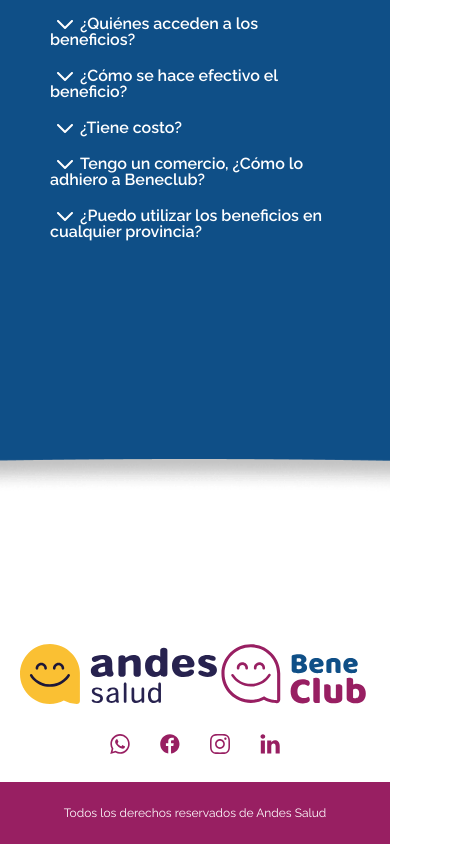
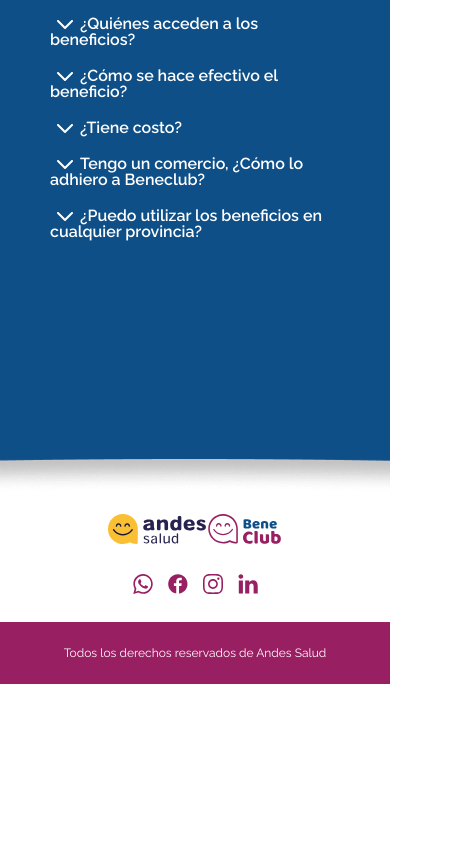
Before and after one commit to rooespinoza/beneclub, a Next.js app in the folder beneclub/: page / in a window 390 px wide. Shown: the part 1967-2811 px from the top of the page, 465 px wide, since content can reach past the window. After the commit the page ends 2651 px from the top, so only its background shows below. Built offline with nearby package versions, Linux system fonts and the light colour scheme; no server answers; a web font is replaced by a local one.

Commit message:
Arreglos front

```diff
--- a/beneclub/components/Footer/footer.module.scss
+++ b/beneclub/components/Footer/footer.module.scss
@@ -13,6 +13,8 @@
     flex-direction: column;
     align-items: center;
     padding: 20px;
+    width: 100%;
+    box-sizing: border-box;
 }
 .pinkContainer{
     background-color: $primaryColor;
@@ -27,8 +29,11 @@
     display: flex;
     flex-direction: row;
     align-items: center;
-    justify-content: space-around;
+    justify-content: center;
     width: 50%;
+    *{
+        margin: 10px;
+    }
 }
 .socialContainer{
     display:flex;
@@ -49,14 +54,29 @@
 
 }
 @media (max-width: 769px) {
-
+    .footer{
+       margin-top: -70px;
+    }
+    .logosContainer{
+        *{
+            max-height:50px;
+        }
+    }
 }
 @media (max-width: 640px) {
 
 }
 @media (max-width: 426px) {
+    .footer{
+        margin-top: -130px;
+     }
     .logosContainer{
-        width: 70%;
+        width: 50%;
+       padding: 0 40px;
+       *{
+        margin: 0px;
+        max-height:30px;
+    }
     }
     .socialContainer{
         width: 40%;
@@ -66,14 +86,10 @@
     }
     }
 @media (max-width: 360px) {
+    .logosContainer{
+        width: 70%;
+    }
+}
+@media (max-width: 320px) {
 
 }
-@media (max-width: 320px) {
-    .logosContainer{
-        width: 100%;
-    }
-    .socialContainer{
-        width: 60%;
-    }
-
-}
--- a/beneclub/components/Footer/index.jsx
+++ b/beneclub/components/Footer/index.jsx
@@ -2,20 +2,12 @@
 import styles from './footer.module.scss';
 import Link from 'next/link';
 const Footer = () => {
-    const [widthLogo, setWidthLogo] = useState(250)
-    const [heightLogo, setHeightLogo] = useState(60)
-    useEffect(() => {
-        if (window.innerWidth <= 769) {
-            setWidthLogo(250);
-            setHeightLogo(60);
-        }
-    }, [])
     return (
         <div className={styles.footer}>
             <div className={styles.whiteContainer}>
                 <div className={styles.logosContainer}>
-                    <img src='/images/andesSalud-footer.svg' width={widthLogo} height={heightLogo} alt="andes salud"/>
-                    <img src='/images/Beneclub-footer.svg' width={widthLogo} height={heightLogo} alt="beneclub"/>
+                    <img src='/images/andesSalud-footer.svg' width={250} height={75} alt="andes salud"/>
+                    <img src='/images/Beneclub-footer.svg' width={250} height={75} alt="beneclub"/>
                 </div>
                 <div className={styles.socialContainer}>
                 <Link href="http://api.whatsapp.com/send?phone=+5492614661214&text=Hola,%20tengo%20una%20consulta%20sobre%20Beneclub.">
```
